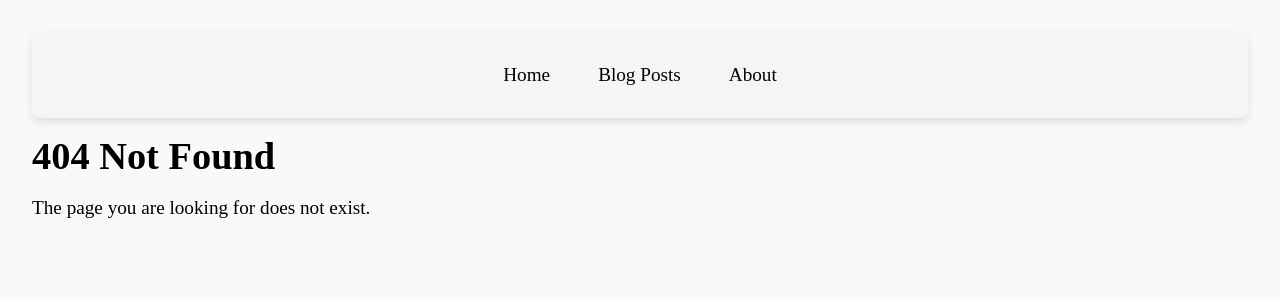
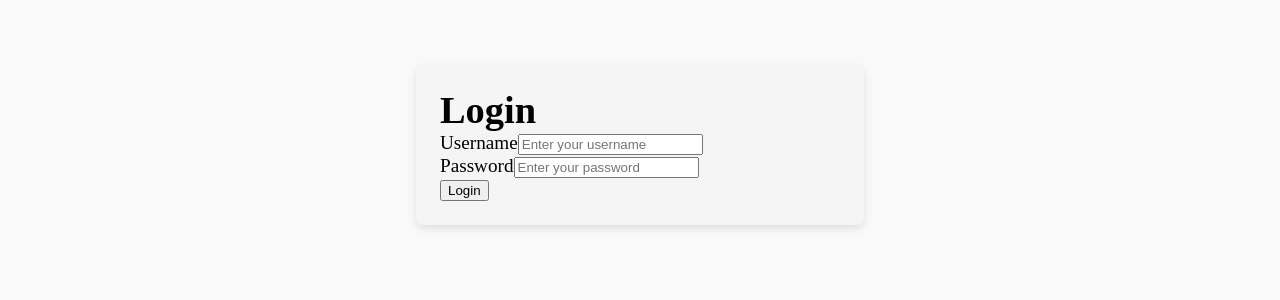
Before and after one commit to PlacideNdai/vue_with_Bingyang, a Vue app: page /login in a window 1280 px wide. Before the commit this address had no page. Shown: the top 300 px of the page. Built offline with nearby package versions, Linux system fonts and the light colour scheme.

Commit message:
navigation guards complete

```diff
--- a/src/App.vue
+++ b/src/App.vue
@@ -1,20 +1,11 @@
 <template>
-    <div class="app">
-        <Navigation></Navigation>
         <router-view></router-view>
-    </div>
 </template>
 
 <script setup>
-import Navigation from '@/components/Navigation.vue';
 
 </script>
 
 <style lang="scss" scoped>
-.app{
-    display: flex;
-    flex-direction: column;
-    gap:1rem;
 
-}
 </style>
--- a/src/Views/About.vue
+++ b/src/Views/About.vue
@@ -6,7 +6,12 @@
 </template>
 
 <script setup>
+import { onBeforeRouteLeave } from 'vue-router';
 
+onBeforeRouteLeave((to, from) => {
+    window.alert('You are about to leave the page. Are you sure?')
+
+})
 </script>
 
 <style lang="scss" scoped>
--- a/src/Views/BlogPost.vue
+++ b/src/Views/BlogPost.vue
@@ -31,9 +31,14 @@
     }
 }
 
+
 watch(() => route.params.id, (newId, oldId) => {
     loadBlogPost(newId)
 }, { immediate: true })
+
+// onBeforeMount((to, from)=>{
+//     loadBlogPost(to.params.id)
+// })
 </script>
 
 <style lang="scss" scoped>
--- /dev/null
+++ b/src/Views/Login.vue
@@ -0,0 +1,115 @@
+<template>
+    <div class="login-container">
+        <h1>Login</h1>
+
+        <form @submit.prevent="handleLogin">
+            <div class="form-group">
+                <label for="username">Username</label>
+                <input v-model="username" type="text" id="username" name="username" placeholder="Enter your username">
+            </div>
+            <div class="form-group">
+                <label for="password">Password</label>
+                <input v-model="password" type="password" id="password" name="password"
+                    placeholder="Enter your password">
+            </div>
+            <button class="login-button" type="submit">Login</button>
+        </form>
+    </div>
+</template>
+
+<script setup>
+import { login } from '@/apis/auth';
+import { ref } from 'vue';
+import { useRoute, useRouter } from 'vue-router';
+
+const username = ref('');
+const password = ref('');
+const router = useRouter();
+const route = useRoute();
+
+
+async function handleLogin() {
+    try {
+        await login(username.value, password.value)
+
+        const redirectpath = route.query.redirect || { name: 'Home' }
+        router.replace(redirectpath)
+    } catch (error) {
+        console.error(error);
+    }
+
+}
+</script>
+
+<style lang="scss" scoped>
+.login-container {
+    padding: 1.5rem;
+    background-color: #f5f5f5;
+    border-radius: 8px;
+    box-shadow: 0 4px 8px rgba(0, 0, 0, 0.1);
+    max-width: 400px;
+    margin: 2rem auto;
+
+    h2 {
+        margin-bottom: 1rem;
+        font-size: 1.8rem;
+        font-weight: bold;
+        color: #333;
+        text-align: center;
+    }
+
+    .login-form {
+        display: flex;
+        flex-direction: column;
+        gap: 1rem;
+
+        .form-group {
+            display: flex;
+            flex-direction: column;
+
+            label {
+                margin-bottom: 0.5rem;
+                font-size: 1rem;
+                color: #555;
+            }
+
+            input {
+                padding: 0.5rem;
+                border: 1px solid #ddd;
+                border-radius: 6px;
+                background-color: #fff;
+                transition: all 0.3s ease;
+
+                &:focus {
+                    border-color: #007bff;
+                    box-shadow: 0 0 4px rgba(0, 123, 255, 0.5);
+                    outline: none;
+                }
+            }
+        }
+
+        .login-button {
+            padding: 0.75rem;
+            border: none;
+            border-radius: 6px;
+            background-color: #007bff;
+            color: #fff;
+            font-size: 1rem;
+            font-weight: bold;
+            cursor: pointer;
+            transition: all 0.3s ease;
+
+            &:hover {
+                background-color: #0056b3;
+                box-shadow: 0 6px 12px rgba(0, 0, 0, 0.1);
+                transform: translateY(-3px);
+            }
+
+            &:active {
+                transform: translateY(3px);
+                box-shadow: 0 4px 8px rgba(0, 0, 0, 0.1);
+            }
+        }
+    }
+}
+</style>
--- /dev/null
+++ b/src/Views/MainLayout.vue
@@ -0,0 +1,18 @@
+<template>
+    <div class="main-layout">
+        <Navigation></Navigation>
+        <router-view></router-view>
+    </div>
+</template>
+
+<script setup>
+    import Navigation from '@/components/Navigation.vue';
+</script>
+
+<style lang="scss" scoped>
+    .main-layout{
+        display: flex;
+        flex-direction: column;
+        gap: 1rem;
+    }
+</style>
--- /dev/null
+++ b/src/apis/auth.js
@@ -0,0 +1,15 @@
+import { ref } from 'vue'
+
+const isAuthenticated = ref(false) // A global state that tracks whether the user is logged in
+
+const login = async (username, password) => {
+    // Simulate a successful login
+    isAuthenticated.value = true
+}
+
+const logout = async () => {
+    // Simulate a successful logout
+    isAuthenticated.value = false
+}
+
+export { isAuthenticated, login, logout }
--- a/src/router/index.js
+++ b/src/router/index.js
@@ -4,29 +4,56 @@
 import BlogPosts from '@/Views/BlogPosts.vue'
 import BlogPostsGreet from '@/Views/BlogPostsGreet.vue'
 import Home from '@/Views/Home.vue'
+import Login from '@/Views/Login.vue'
+import MainLayout from '@/Views/MainLayout.vue'
 import NotFound from '@/Views/NotFound.vue'
+import { isAuthenticated } from '@/apis/auth'
 import { createRouter, createWebHistory } from 'vue-router'
 
 
 const router = createRouter({
     history: createWebHistory(),
     routes: [
-        {path: '/', name:"Home", component: Home },
-        {path:'/about',name:"About", component: About},
-        {path:'/blog',name:"BlogPosts", component: BlogPosts,
-            redirect:{name:'blogPostsGreet'},
+        {
+            path: '/',
+            name: 'mainLayout',
+            component: MainLayout,
+            redirect: { name: 'Home' },
             children: [
-                {path:'', name:'blogPostsGreet', component: BlogPostsGreet},
-                {path:':id{\\d+}', name:'blogPost', components:{
-                    default: BlogPost,
-                    sidebar: Ads
-                } }
+                { path: '/home', name: "Home", component: Home , meta: { requiresAuth: false, title: 'Home' } },
+                { path: '/about', name: "About", component: About },
+                {
+                    path: '/blog', name: "BlogPosts", component: BlogPosts,
+                    redirect: { name: 'blogPostsGreet' },
+                    children: [
+                        { path: '', name: 'blogPostsGreet', component: BlogPostsGreet , meta: { requiresAuth: false } },
+                        {
+                            path: '/blogPost/:id{\\d+}', name: 'blogPost', components: {
+                                default: BlogPost,
+                                sidebar: Ads
+                            },
+                            meta: { requiresAuth: false, title: 'Blog Post' }
+                        }
+                    ]
+                },
             ]
         },
+        { path: '/login', name: "login", component: Login , meta: { requiresAuth: false, title: 'Login' } },
 
         // not found pages
-        {path:'/:pathMatch(.*)*', name:"NotFound", component: NotFound}
+        { path: '/:pathMatch(.*)*', name: "NotFound", component: NotFound }
     ]
 })
 
+router.beforeEach((to, from) => {
+    if (to.meta.requiresAuth && !isAuthenticated.value) {
+        return {name: 'login', query: { redirect: to.fullPath }}
+    }
+})
+
+
+router.afterEach((to, from) => {
+    document.title = to.meta.title || 'Vue with Bingyang'
+})
+
 export default router
```
